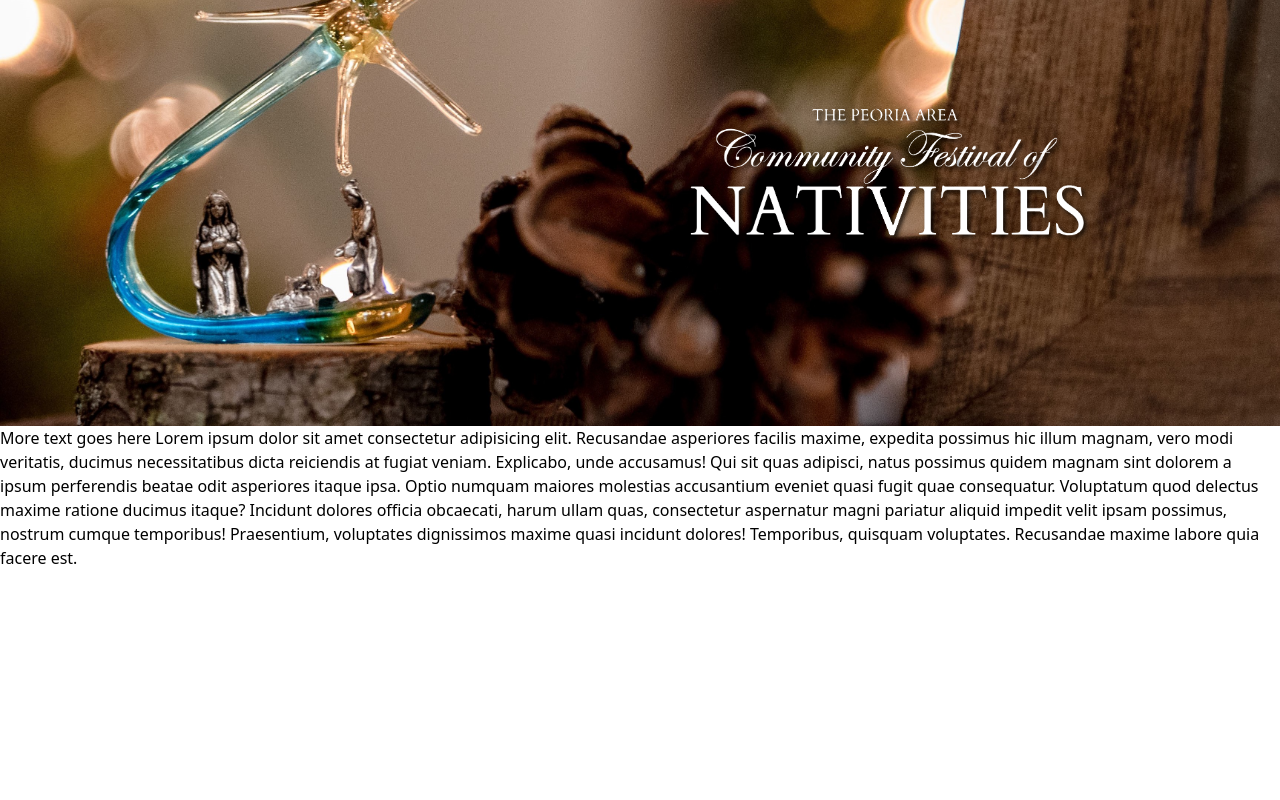
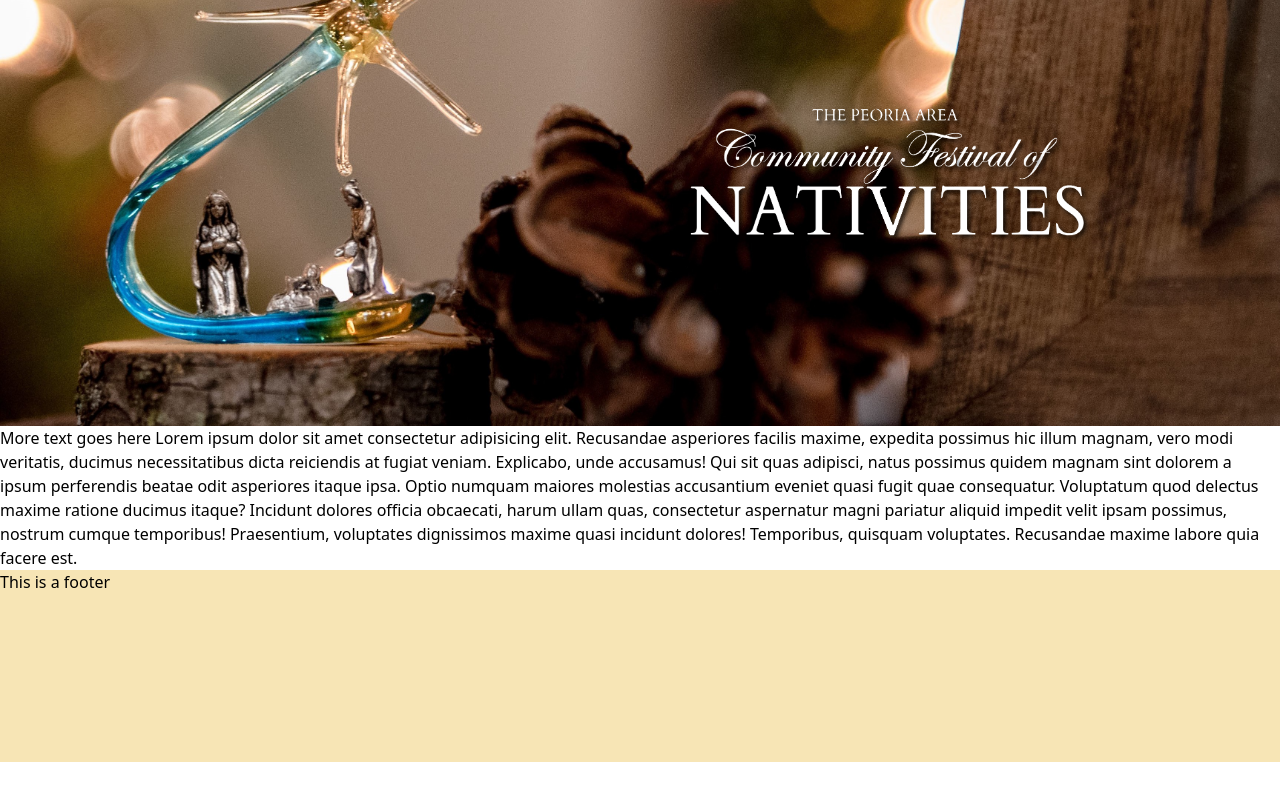
Before and after one commit to adaoj7/nativity_site, a React (Vite) app: page / in a window 1280 px wide. Shown: the part 238-1038 px from the top of the page. Built offline with nearby package versions, Linux system fonts and the light colour scheme; no server answers.

Commit message:
renamed the header component to Page Layout and began work on footer

```diff
--- a/src/App.jsx
+++ b/src/App.jsx
@@ -1,5 +1,5 @@
 import { useState,useEffect } from 'react'
-import Header from './Header'
+import PageLayout from './PageLayout.jsx'
 import axios from 'axios'
 import { createBrowserRouter,createRoutesFromElements,Route,RouterProvider,Routes } from 'react-router-dom'
 import Home from './header-bar/Home.jsx'
@@ -38,7 +38,7 @@
   const router = createBrowserRouter(
     createRoutesFromElements(
       // <>
-        <Route path='/' element={<Header/>} errorElement={<Login/>}>
+        <Route path='/' element={<PageLayout/>} errorElement={<Login/>}>
           <Route path='/' element={<Home/>}/>
           <Route path='/about' element={<About/>}/>
           <Route path='/volunteer' element={<Volunteer/>}/>
--- /dev/null
+++ b/src/Footer.jsx
@@ -0,0 +1,11 @@
+import React from 'react'
+
+const Footer = () => {
+  return (
+    <>
+        <div className='h-48 bg-third'>This is the footer</div>
+    </>
+  )
+}
+
+export default Footer
--- a/src/Header.jsx
+++ b/src/PageLayout.jsx
@@ -9,7 +9,7 @@
 import useScrollPosition from "./hooks/useScrollPosition";
 
 // Header is needed to get around Browser router functionality bugs
-function Header() {
+function PageLayout() {
     let location = useLocation();
 
     const classNames = (...classes) => {
@@ -389,8 +389,11 @@
             <div>
                 <Outlet className="desktop:top-24 desktop:absolute" />
             </div>
+            <div>
+                <div className="h-48 bg-second">This is a footer</div>
+            </div>
         </>
     );
 }
 
-export default Header;
+export default PageLayout;
--- a/src/header-bar/Login.jsx
+++ b/src/header-bar/Login.jsx
@@ -2,11 +2,8 @@
 import { useState } from "react";
 import { Formik, Field, Form } from "formik";
 import axios from "axios";
-import Signup from "./Signup";
 import { NavLink } from "react-router-dom";
-import App from "../App";
 import { useDispatch } from "react-redux";
-import NativityLogo from "../components/Elements/NativityLogo";
 import Image from "../assets/CFN-White-Shadow-01.svg"
 
 const Login = () => {
--- a/src/header-bar/MyProfile.jsx
+++ b/src/header-bar/MyProfile.jsx
@@ -2,7 +2,6 @@
 import axios from "axios";
 import { useEffect } from "react";
 import { useSelector, useDispatch } from "react-redux";
-import Header from "../Header";
 import NativityLogo from "../components/Elements/NativityLogo";
 
 const MyProfile = () => {
```
